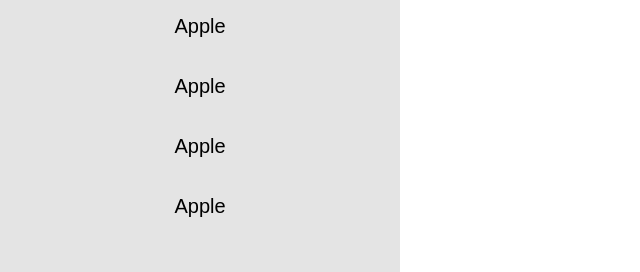
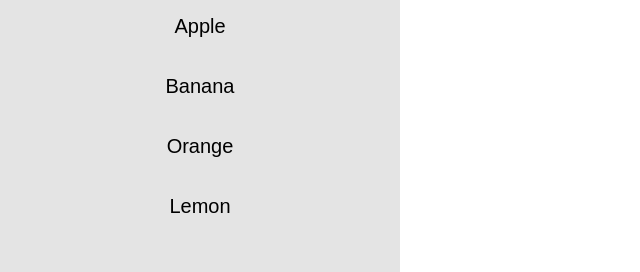
Before and after one commit to kaminiso-git/narou_practice, a Vue app: page / in a window 1280 px wide. Shown: the part 284-556 px from the top of the page, without its empty margins (0-640 px from the left). Built offline with nearby package versions, Linux system fonts and the light colour scheme.

Commit message:
ボタンの見た目

```diff
--- a/src/components/SideBar.vue
+++ b/src/components/SideBar.vue
@@ -1,6 +1,9 @@
 <template>
   <div :class="$style.container">
-    <SideBarButton /><SideBarButton /><SideBarButton /><SideBarButton />
+    <SideBarButton label="Apple" />
+    <SideBarButton label="Banana"/>
+    <SideBarButton label="Orange"/>
+    <SideBarButton label="Lemon"/>
   </div>
 </template>
 
--- a/src/components/SideBarButton.vue
+++ b/src/components/SideBarButton.vue
@@ -1,8 +1,14 @@
 <template>
   <div :class="$style.container">
-    <div>Apple</div>
+    <div>{{ label }}</div>
   </div>
 </template>
+
+<script setup lang="ts">
+defineProps<{
+  label: string
+}>()
+</script>
 
 <style module>
 .container {
```
